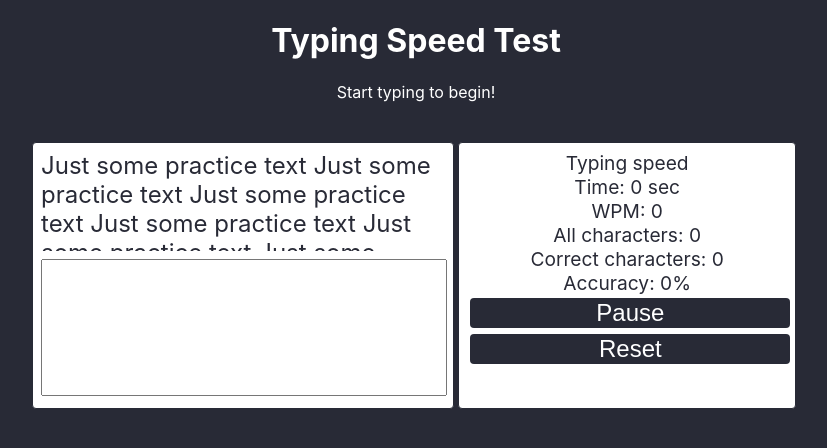
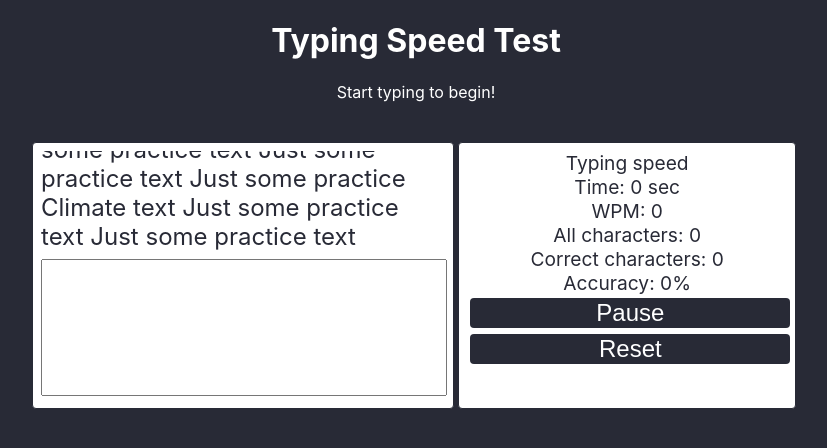
Before and after one commit to idollabs/typing-classics, a React (Create React App) app: page / in a window 1280 px wide. Shown: the top 448 px of the page, without its empty margins (224-1051 px from the left). Built offline with nearby package versions, Linux system fonts and the light colour scheme.

Commit message:
Began auto scroll

```diff
--- a/src/components/Preview.tsx
+++ b/src/components/Preview.tsx
@@ -1,21 +1,45 @@
-import React, { FunctionComponent } from 'react';
+import React, { FunctionComponent, useEffect, useCallback } from 'react';
 import { useTyping } from '../state/context';
 
 export const Preview: FunctionComponent = () => {
   const {
-    state: { text, input },
+    state: { text, input, allCharacters },
   } = useTyping();
+
   const previewText = text.split('').map((s, i) => {
+    const characterRef = React.createRef() as React.MutableRefObject<HTMLInputElement>;
+
+    const handleSlider = useCallback(
+      () =>
+        characterRef.current.scrollIntoView({
+          behavior: 'smooth',
+          block: 'start',
+        }),
+      [characterRef]
+    );
+
     let color = '';
     if (i < input.length) {
       color = s === input[i] ? 'green' : 'red';
     }
+
+    // if (allCharacters === i) {
+    //   handleSlider();
+    //   console.log('handle slider');
+    // }
+
+    useEffect(() => {
+      handleSlider();
+    }, [allCharacters, handleSlider]);
+
     return (
-      <span key={`${s}_${i}`} className={color}>
-        {s}
-      </span>
+      <>
+        <span key={`${s}_${i}`} className={color} ref={characterRef}>
+          {s}
+        </span>
+      </>
     );
   });
 
-  return <div className="preview">{previewText}</div>;
+  return <div className='preview'>{previewText}</div>;
 };
--- a/src/state/context.tsx
+++ b/src/state/context.tsx
@@ -57,7 +57,6 @@
       () => dispatch({ type: ActionTypes.TIMER_INCREMENT }),
       1000
     );
-    // dispatch({ type: ActionTypes.SET_TIMER, payload: timerInterval });
   };
 
   const startAutoPauseTimer = () => {
--- a/src/state/state.ts
+++ b/src/state/state.ts
@@ -86,9 +86,6 @@
 export const autoPauseSecondsIncrement: Reducer = (state) => ({
   ...state,
   autoPauseSeconds: state.autoPauseSeconds + 1,
-  // state.autoPauseTimer === 8
-  //   ? (state.autoPauseTimer = 0)
-  //   : state.autoPauseTimer + 1,
 });
 
 export const timerReset: Reducer<number> = (state) => ({
```
